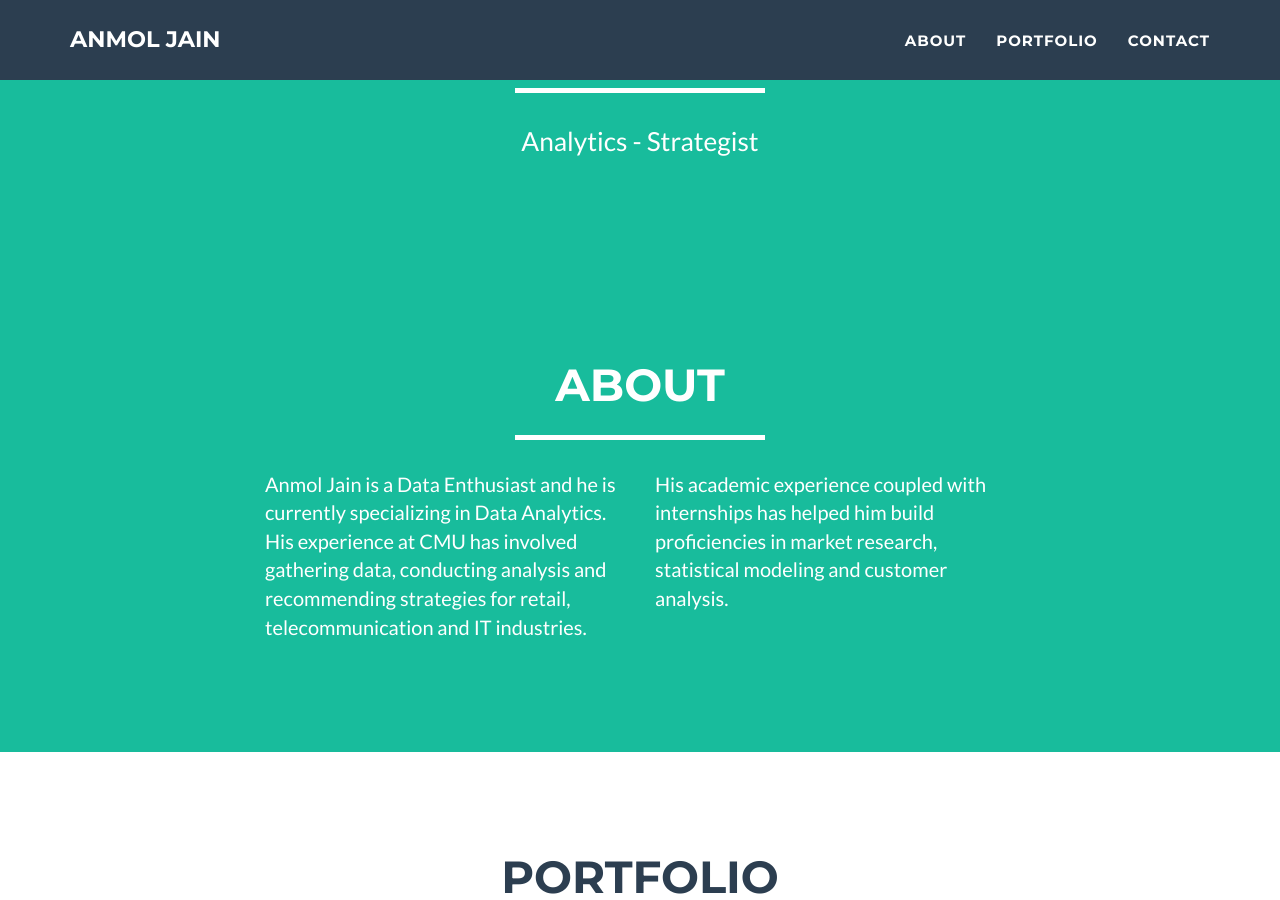
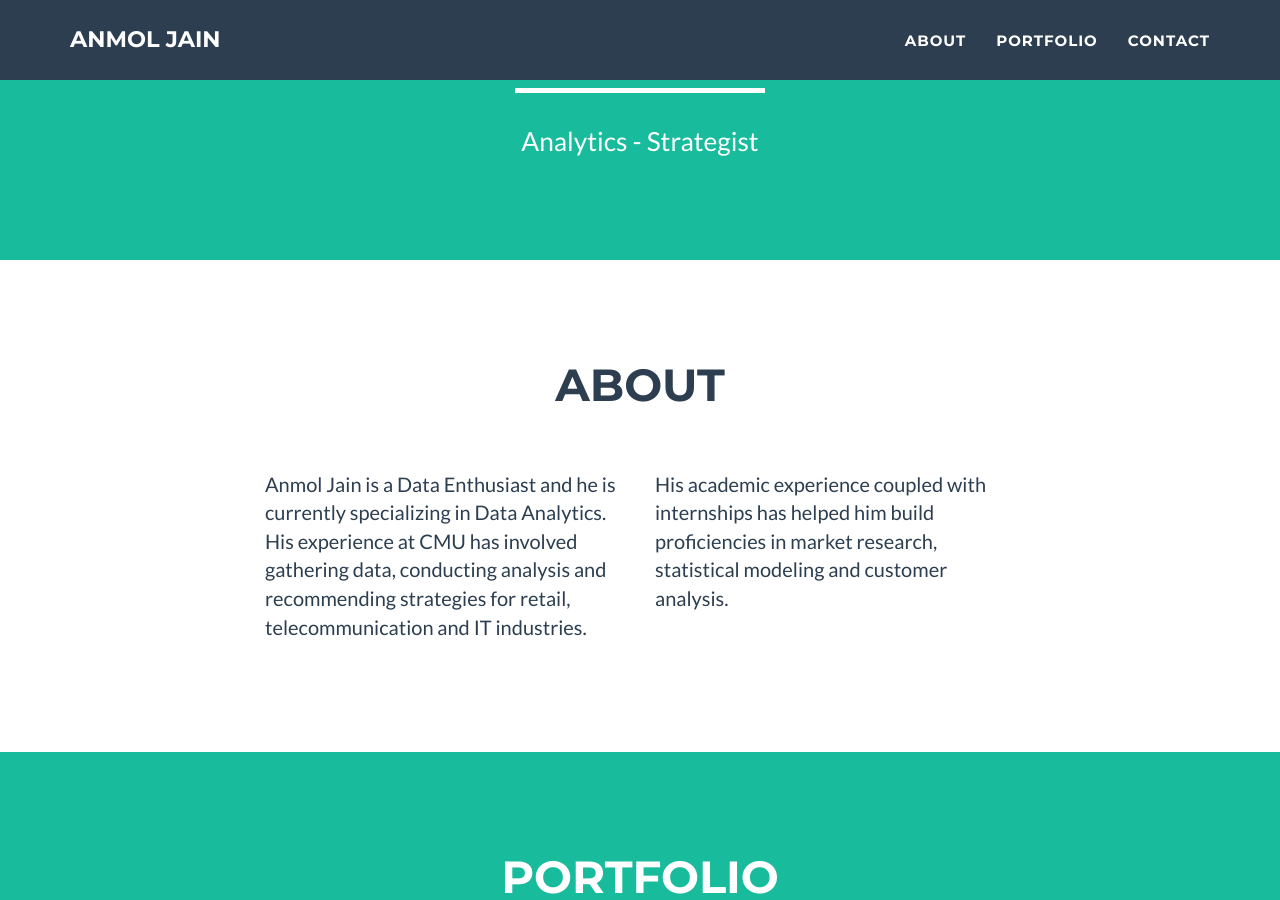
Before and after one commit to anmolaj/anmolaj.github.io, a Jekyll site: the page built from index.html, in a window 1280 px wide and 900 px high, scrolled down 515 px. Built offline with Jekyll 4.4.1, drawn with Linux system fonts in a browser that asks for light colours.

```diff
--- a/_includes/about.html
+++ b/_includes/about.html
@@ -1,5 +1,5 @@
  <!-- About Section -->
-    <section class="success" id="portfolio">
+    <section  id="portfolio">
         <div class="container">
             <div class="row">
                 <div class="col-lg-12 text-center">
--- a/_includes/portfolio_grid.html
+++ b/_includes/portfolio_grid.html
@@ -1,6 +1,6 @@
 
     <!-- Portfolio Grid Section -->
-    <section id="about">
+    <section class="success" id="about">
         <div class="container">
             <div class="row">
                 <div class="col-lg-12 text-center">
```
